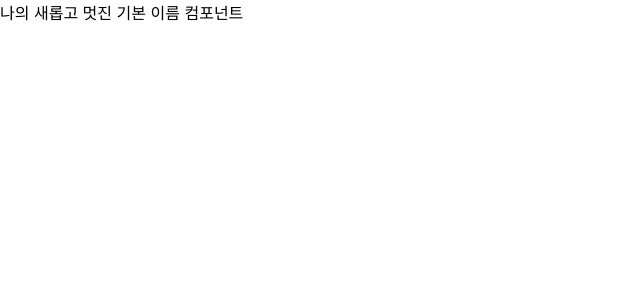
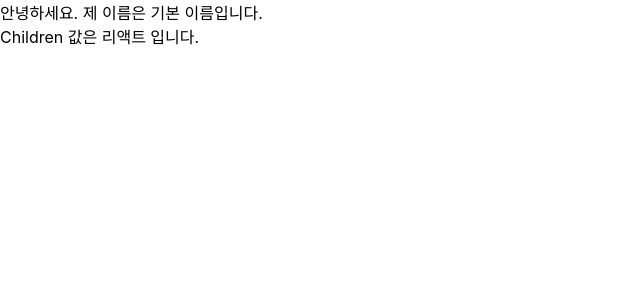
Before and after one commit to forget1026/ReactPrac, a React (Create React App) app in the folder cheapter3/: page / in a window 1280 px wide. Shown: the top 300 px of the page, without its empty margins (0-640 px from the left). Built offline with nearby package versions, Linux system fonts and the light colour scheme.

Commit message:
3.3.4 태그 사이의 내용을 보여주는 children

```diff
--- a/cheapter3/src/App.js
+++ b/cheapter3/src/App.js
@@ -2,6 +2,6 @@
 import MyComponent from './MyComponent';
 
 const App = () => {
-  return <MyComponent />;
+  return <MyComponent>리액트</MyComponent>;
 }
 export default App;
--- a/cheapter3/src/MyComponent.js
+++ b/cheapter3/src/MyComponent.js
@@ -1,7 +1,9 @@
 import React from 'react';
 
 const MyComponent = props => {
-    return  <div> 나의 새롭고 멋진 {props.name} 컴포넌트 </div>;
+    return  <div> 안녕하세요. 제 이름은 {props.name}입니다. <br />
+        Children 값은 {props.children} 입니다.
+     </div>;
 };
 
 MyComponent.defaultProps = {
```
